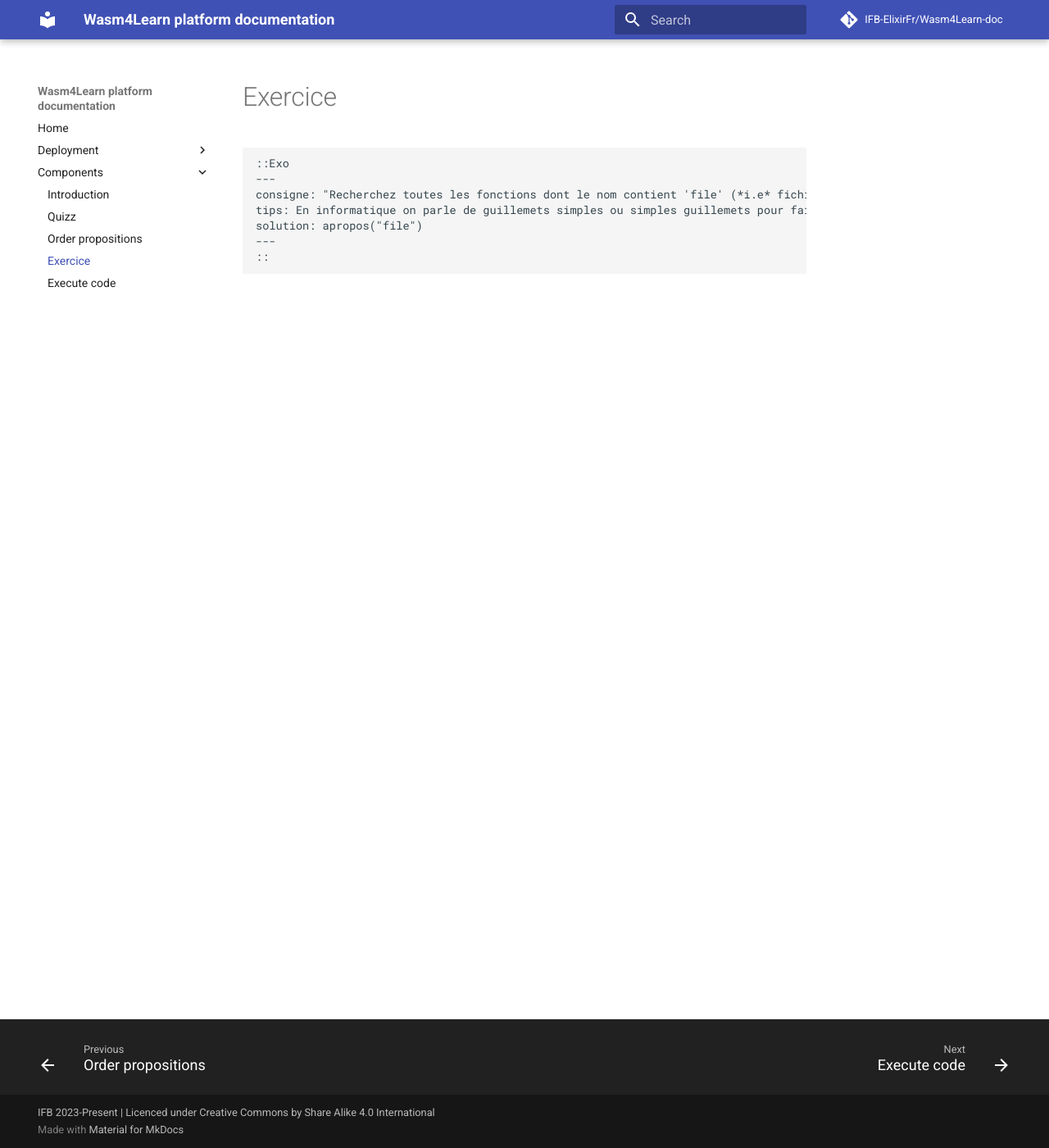
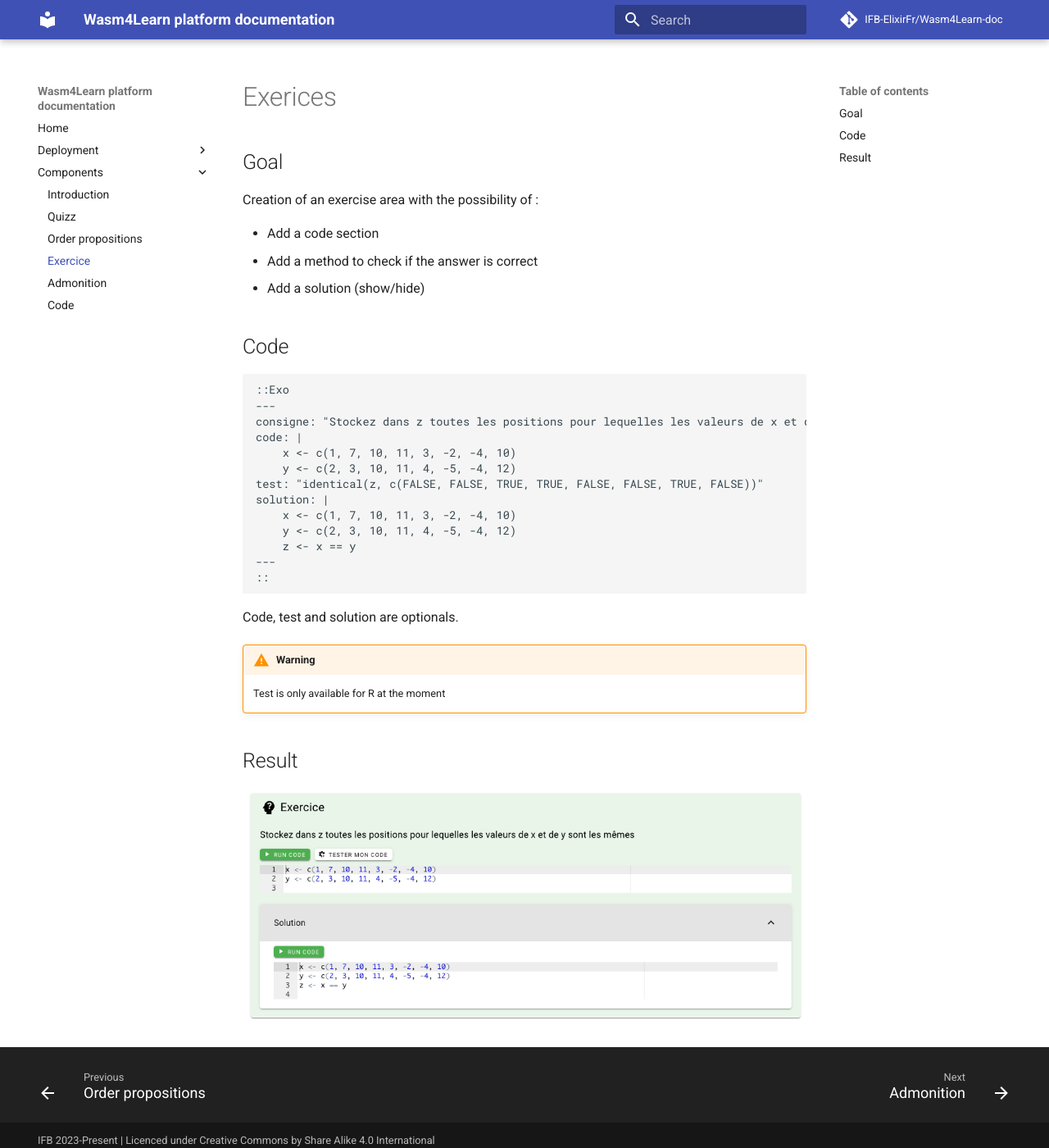
Before and after one commit to IFB-ElixirFr/Wasm4Learn-doc, an MkDocs documentation site: the page built from docs/Components/components_04_exo.md, in a window 1280 px wide and 1400 px high. Shown: the whole window at 82% size. Built offline with MkDocs 1.6.1 and Material for MkDocs 9.7.7, drawn with Linux system fonts in a browser that asks for light colours; comment, search, counter and statistics services are not loaded.

Commit message:
fix: md file enrished and completed

````diff
--- a/docs/Components/components_04_exo.md
+++ b/docs/Components/components_04_exo.md
@@ -1,9 +1,37 @@
+# Exerices
+
+## Goal
+
+Creation of an exercise area with the possibility of :
+
+- Add a code section
+- Add a method to check if the answer is correct
+- Add a solution (show/hide)
+
+## Code
+
 ```
 ::Exo
 ---
-consigne: "Recherchez toutes les fonctions dont le nom contient 'file' (*i.e* fichier). Attention 'file' doit être entre guillemets."
-tips: En informatique on parle de guillemets simples ou simples guillemets pour faire référence  à l'apostrophe (' '). On parle de guillemets doubles ou doubles guillemets pour faire référence au guillemets (" "). Cette appellation nous vient du monde anglo-saxon (*single quote* et *double quote*). Dans le langage R, les deux formes ont la même signification et permettent de désigner une suite de caractères qu'on appelle *chaîne de caractères* (ici 'file' ou "file"). Cela permet une certaine flexibilité si une chaîne de caractères contient un guillemet simple par exemple (*e.g.* x <- "extrémités 5' et 3' des molécules d'ADN").
-solution: apropos("file")
+consigne: "Stockez dans z toutes les positions pour lequelles les valeurs de x et de y sont les mêmes"
+code: |
+    x <- c(1, 7, 10, 11, 3, -2, -4, 10)
+    y <- c(2, 3, 10, 11, 4, -5, -4, 12)
+test: "identical(z, c(FALSE, FALSE, TRUE, TRUE, FALSE, FALSE, TRUE, FALSE))"
+solution: |
+    x <- c(1, 7, 10, 11, 3, -2, -4, 10)
+    y <- c(2, 3, 10, 11, 4, -5, -4, 12)
+    z <- x == y
 ---
 ::
 ```
+
+Code, test and solution are optionals.
+
+!!! warning
+    Test is only available for R at the moment
+
+
+## Result
+
+![exo](./images/exo.png)
--- a/mkdocs.yml
+++ b/mkdocs.yml
@@ -28,12 +28,13 @@ markdown_extensions:
 nav:
     - Home: index.md
     - Deployment:
-      - Installation: Deployment/deployment_01_install.md
-      - Dev server: Deployment/deployment_02_devServer.md
-      - Send to prod: Deployment/deployment_03_prodServer.md
+      - Tool: Deployment/deployment_01_tool.md
+      - Content: Deployment/deployment_02_content.md
+      - Doc: Deployment/deployment_03_doc.md
     - Components:
       - Introduction: Components/components_01_intro.md
       - Quizz: Components/components_02_quizz.md
       - Order propositions: Components/components_03_orderProps.md
       - Exercice: Components/components_04_exo.md
-      - Execute code: Components/components_05_execute.md
+      - Admonition: Components/components_05_admonition.md
+      - Code: Components/components_06_code.md
````
Also changed, not shown: README.md (+7 -3 lines), docs/Components/components_01_intro.md (+3 -1 lines), docs/Components/components_02_quizz.md (+20 -2 lines), docs/Components/components_03_orderProps.md (+12 -0 lines), docs/Components/components_05_admonition.md (added, +36 -0 lines), docs/Components/components_06_code.md (added, +20 -0 lines), docs/Deployment/deployment_01_tool.md (added, +103 -0 lines), docs/Deployment/deployment_02_content.md (added, +59 -0 lines), docs/Deployment/deployment_03_doc.md (added, +71 -0 lines), docs/index.md (+7 -1 lines), docs/Components/images/code.png (added), docs/Components/images/exo.png (added), docs/Components/images/multiple.png (added), docs/Components/images/reorderProps.png (added), 1 more files.
